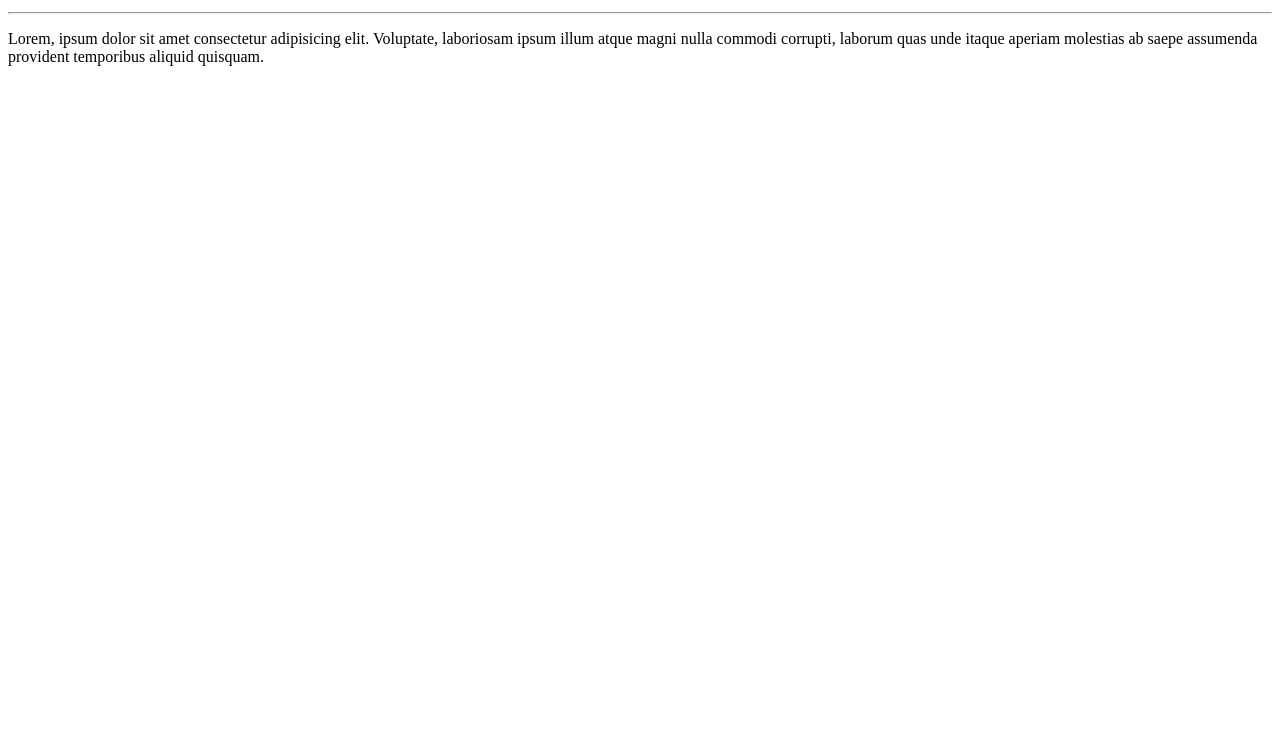
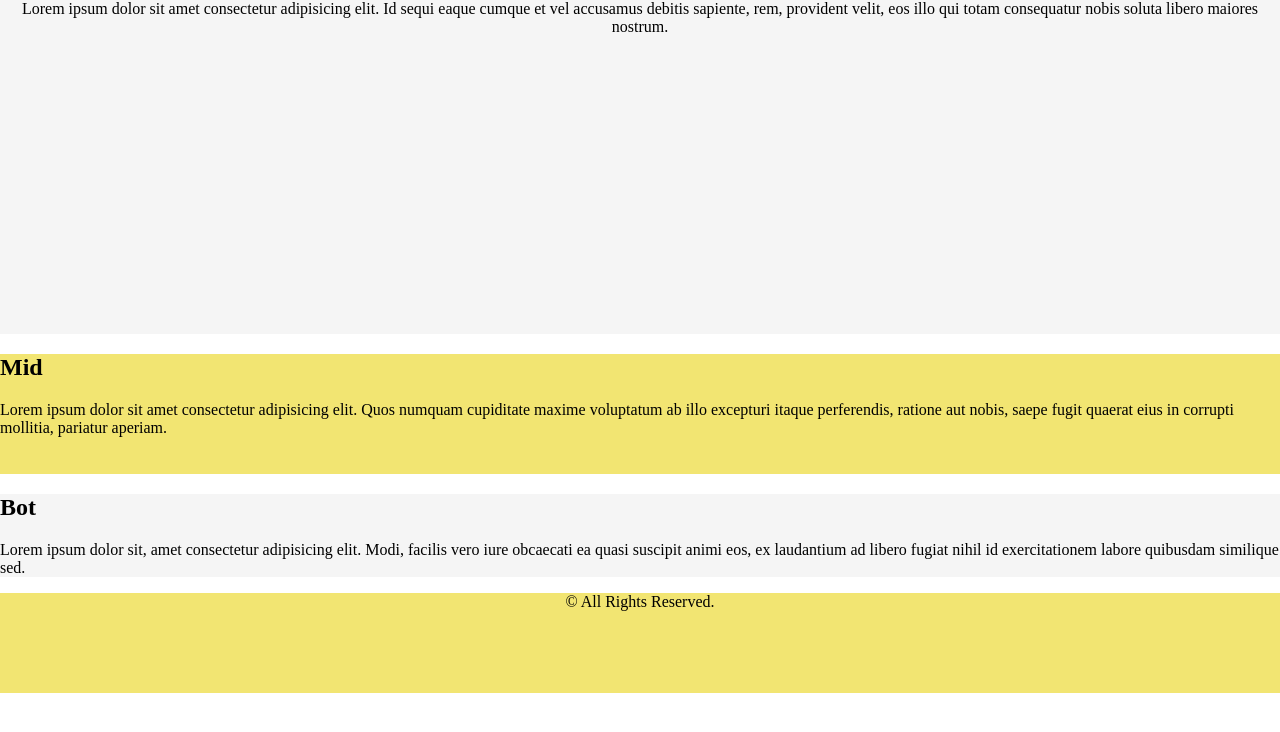
Before and after one commit to MunhozSilva/Lampp-World, a plain HTML site: page index.html in a window 1280 px wide. Shown: the part 68-800 px from the top of the page. Drawn offline with Linux system fonts and the light colour scheme.

Commit message:
Colunas principais da LP
primeira estruturação das colunas na LP

```diff
--- a/index.html
+++ b/index.html
@@ -1,15 +1,56 @@
 <!DOCTYPE html>
-<html lang="pt-br">
+<html lang="en">
 <head>
     <meta charset="UTF-8">
     <meta name="viewport" content="width=device-width, initial-scale=1.0">
-    <title>Criação da LP</title>
+    <title>classes</title>
+    <style>
+        body {
+            margin: 0;
+        }
+        .top {
+            background-color: whitesmoke;
+            height: 400px;
+            text-align: center;
+            padding: 1px;
+        }
+        .middle {
+            background-color: rgba(233, 212, 20, 0.6);
+            height: 120px;
+
+        }
+
+        .bottom {
+            background-color: whitesmoke;
+        }
+
+        .footer {
+            background-color: rgba(233, 212, 20, 0.6);
+            height: 100px;
+            text-align: center;
+        }
+
+    </style>
+
 </head>
 <body>
-    <h1>Hello World!</h1>
-    <hr>
-    <p>Lorem, ipsum dolor sit amet consectetur adipisicing elit. Voluptate, laboriosam ipsum illum atque magni nulla commodi corrupti, laborum quas unde itaque aperiam molestias ab saepe assumenda provident temporibus aliquid quisquam.</p>
-
+    <div class="container">
+        <div class="top">
+            <h2>Top</h2>
+            <p>Lorem ipsum dolor sit amet consectetur adipisicing elit. Id sequi eaque cumque et vel accusamus debitis sapiente, rem, provident velit, eos illo qui totam consequatur nobis soluta libero maiores nostrum.</p>
+        </div>
+        <div class="middle">
+            <h2>Mid</h2>
+            <p>Lorem ipsum dolor sit amet consectetur adipisicing elit. Quos numquam cupiditate maxime voluptatum ab illo excepturi itaque perferendis, ratione aut nobis, saepe fugit quaerat eius in corrupti mollitia, pariatur aperiam.</p>
+        </div>
+        <div class="bottom">
+            <h2>Bot</h2>
+            <p>Lorem ipsum dolor sit, amet consectetur adipisicing elit. Modi, facilis vero iure obcaecati ea quasi suscipit animi eos, ex laudantium ad libero fugiat nihil id exercitationem labore quibusdam similique sed.</p>
+        </div>
+        <div class="footer">
+            &copy; All Rights Reserved.
+        </div>
+    </div>
 
 </body>
 </html>
```
